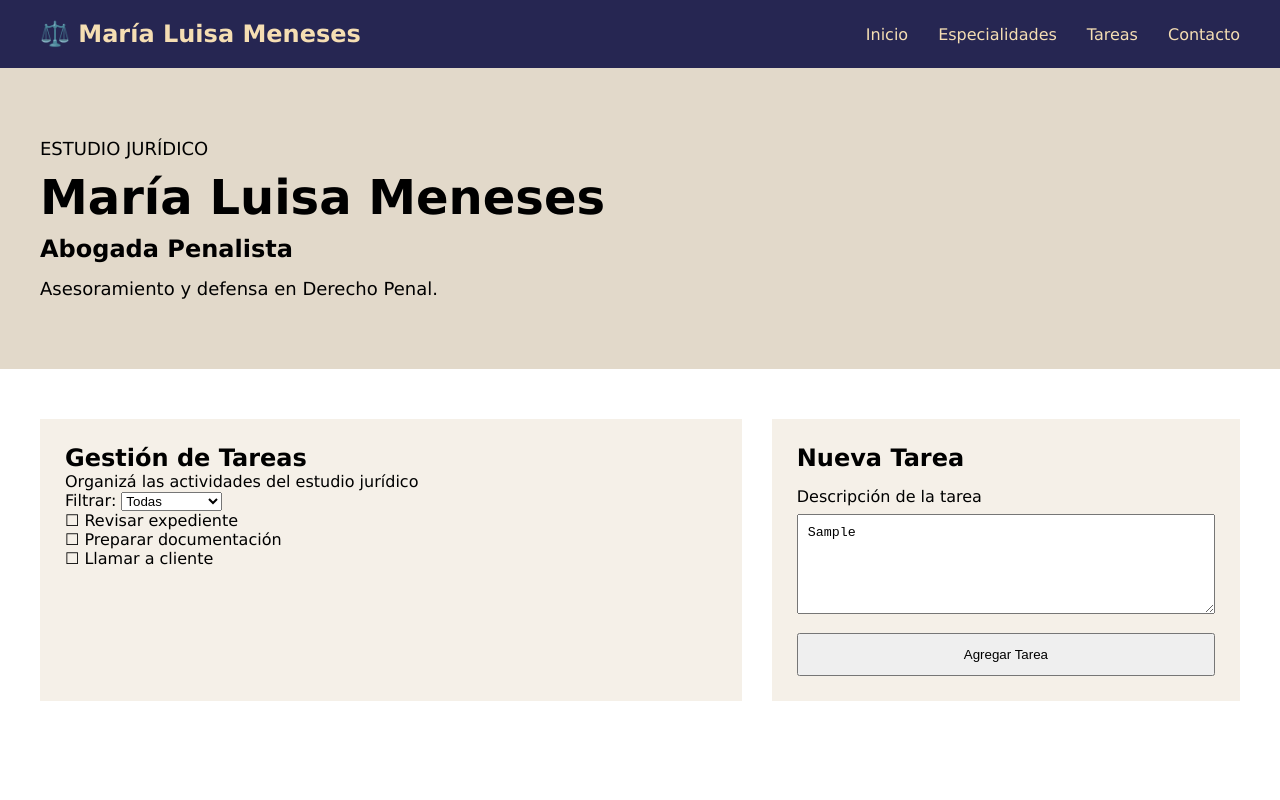
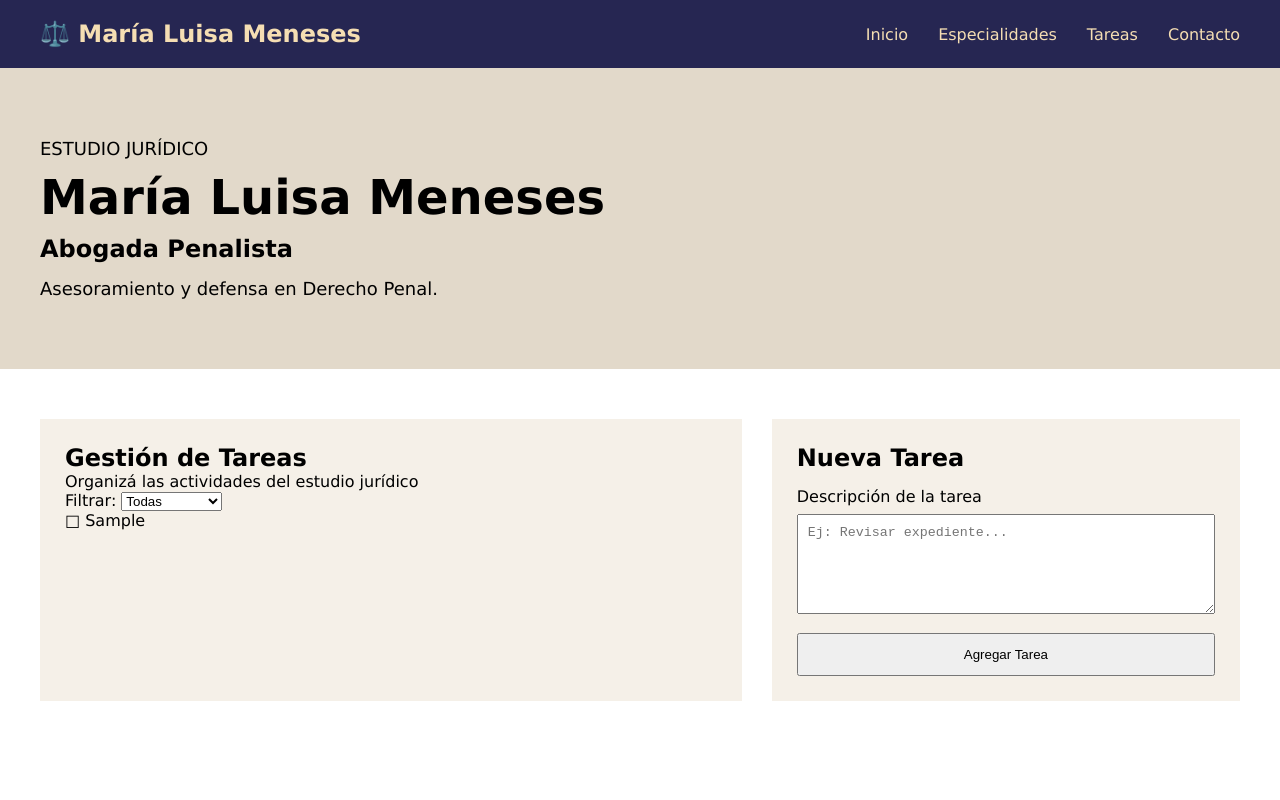
Before and after one commit to Fabychumbita/Estudiojuridico, a React (Vite) app: page / in a window 1280 px wide. Both pictures are taken after typing "Sample" into the empty fields and a click on the button "Agregar Tarea". Shown: the top 800 px of the page. Built offline with nearby package versions, Linux system fonts and the light colour scheme.

Commit message:
Agregar funcionalidad de nuevas tareas

```diff
--- a/src/App.jsx
+++ b/src/App.jsx
@@ -4,16 +4,20 @@ import Especialidades from "./components/Especialidades.jsx";
 import TodoList from "./components/TodoList.jsx";
 import Form from "./components/Form.jsx";
 import Footer from "./components/Footer.jsx";
-
+import { useState } from "react";
 function App() {
+    const [tasks, setTasks] = useState([]);
+    const addTask = (task) => {
+    setTasks([...tasks, task]);
+  };
   return (
     <>
       <Navbar />
 
       <Hero />
     <section className="tareas-container">
-     <TodoList />
-     <Form />
+     <TodoList tasks={tasks} />
+     <Form addTask={addTask} />
      </section>
     <Especialidades />
     <Footer/>
--- a/src/components/Form.jsx
+++ b/src/components/Form.jsx
@@ -1,15 +1,27 @@
-function Form() {
+import { useState } from "react";
+
+function Form( {addTask}) {
+  const [task, setTask] = useState("");
+      const handleSubmit = () => {
+       if (task.trim() !== "") {
+        addTask(task);
+        setTask("");
+    }
+  };
   return (
     <div className="form-tarea">
       <h2>Nueva Tarea</h2>
 
       <label>Descripción de la tarea</label>
-
       <textarea
-        placeholder="Ej: Revisar expediente..."
+      placeholder="Ej: Revisar expediente..."
+      value={task}
+      onChange={(e) => setTask(e.target.value)}
       ></textarea>
 
-      <button>Agregar Tarea</button>
+
+
+      <button onClick={handleSubmit}>Agregar Tarea</button>
     </div>
   );
 }
--- a/src/components/TodoList.jsx
+++ b/src/components/TodoList.jsx
@@ -1,4 +1,4 @@
-function TodoList() {
+function TodoList({ tasks }) {
   return (
     <section className="tareas">
       <h2>Gestión de Tareas</h2>
@@ -15,9 +15,9 @@ function TodoList() {
       </div>
 
       <div className="lista-tareas">
-        <p>☐ Revisar expediente</p>
-        <p>☐ Preparar documentación</p>
-        <p>☐ Llamar a cliente</p>
+        {tasks.map((task, index) => (
+          <p key={index}>□ {task}</p>
+        ))}
       </div>
     </section>
   );
```
